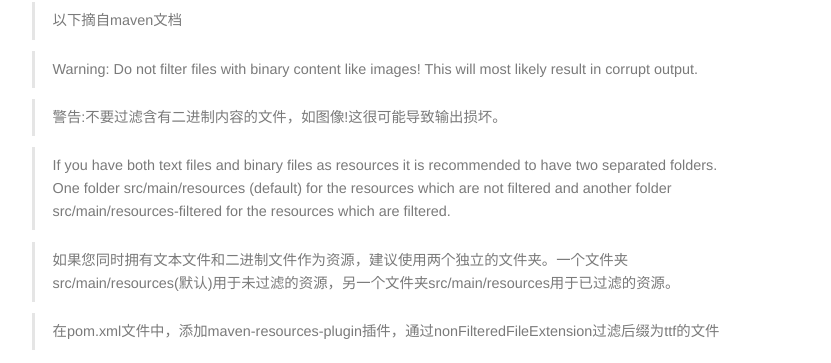
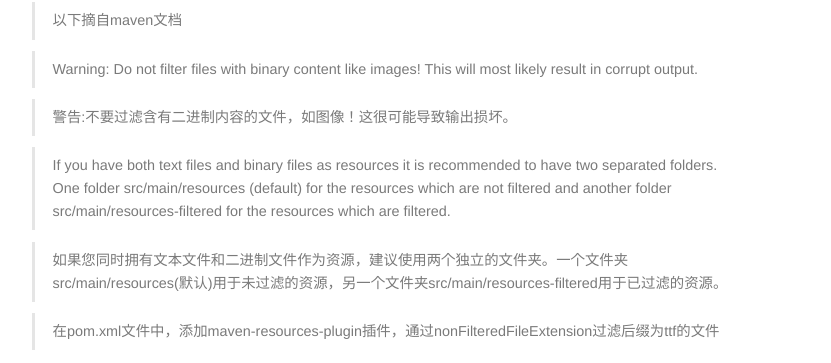
Before and after one commit to junhc/junhc.github.io, a Jekyll site: the page built from _posts/2018-11-20-html2image.md, in a window 1280 px wide and 900 px high, scrolled down 1910 px. Shown: the part 151-514 px from the top of the window, without its empty margins (224-1055 px from the left). Built offline with Jekyll 4.4.1, drawn with Linux system fonts in a browser that asks for light colours; Markdown is read by kramdown in place of the engine named in the settings; comment, search, counter and statistics services are not loaded.

Commit message:
Update 2018-11-20-html2image.md

```diff
--- a/_posts/2018-11-20-html2image.md
+++ b/_posts/2018-11-20-html2image.md
@@ -113,11 +113,11 @@ public enum FontEnums {
 
 > Warning: Do not filter files with binary content like images! This will most likely result in corrupt output.
 
-> 警告:不要过滤含有二进制内容的文件，如图像!这很可能导致输出损坏。
+> 警告:不要过滤含有二进制内容的文件，如图像！这很可能导致输出损坏。
 
 > If you have both text files and binary files as resources it is recommended to have two separated folders. One folder src/main/resources (default) for the resources which are not filtered and another folder src/main/resources-filtered for the resources which are filtered.
 
-> 如果您同时拥有文本文件和二进制文件作为资源，建议使用两个独立的文件夹。一个文件夹src/main/resources(默认)用于未过滤的资源，另一个文件夹src/main/resources用于已过滤的资源。
+> 如果您同时拥有文本文件和二进制文件作为资源，建议使用两个独立的文件夹。一个文件夹src/main/resources(默认)用于未过滤的资源，另一个文件夹src/main/resources-filtered用于已过滤的资源。
 
 > 在pom.xml文件中，添加maven-resources-plugin插件，通过nonFilteredFileExtension过滤后缀为ttf的文件
 
```
